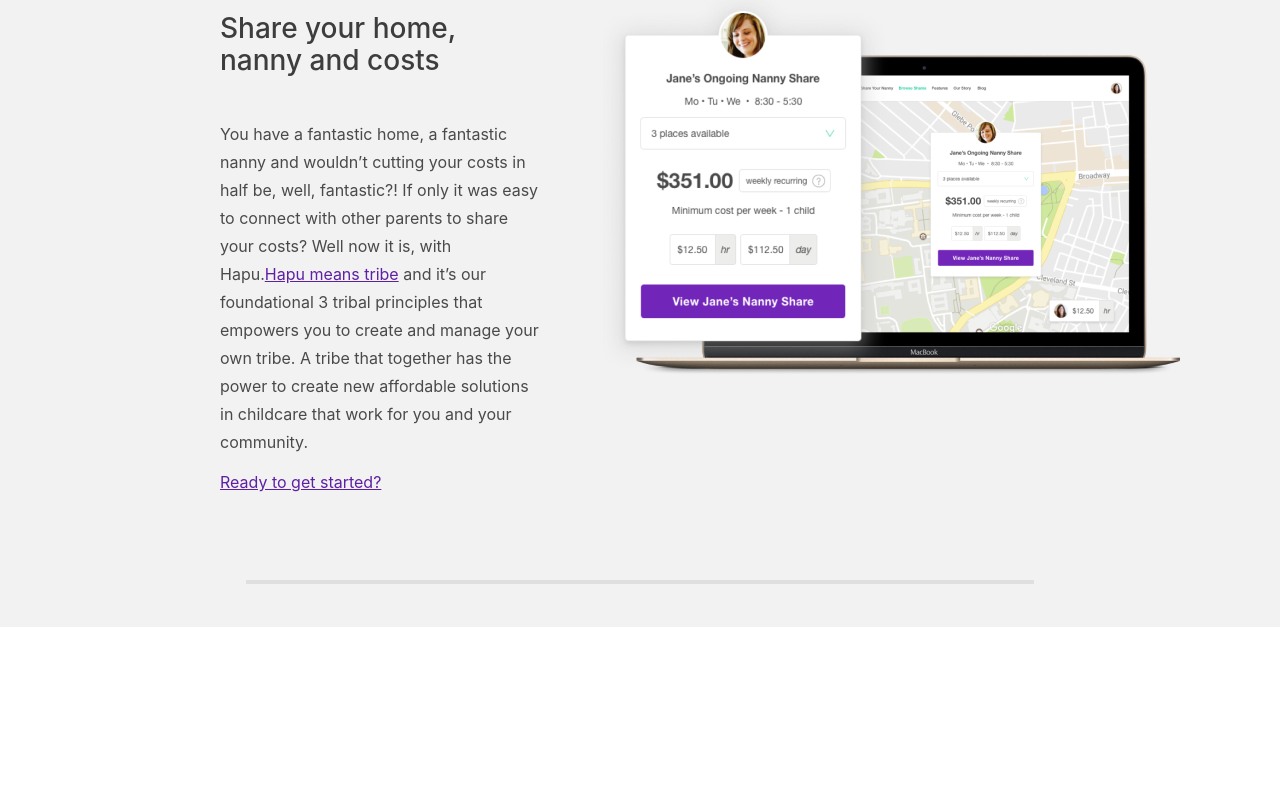
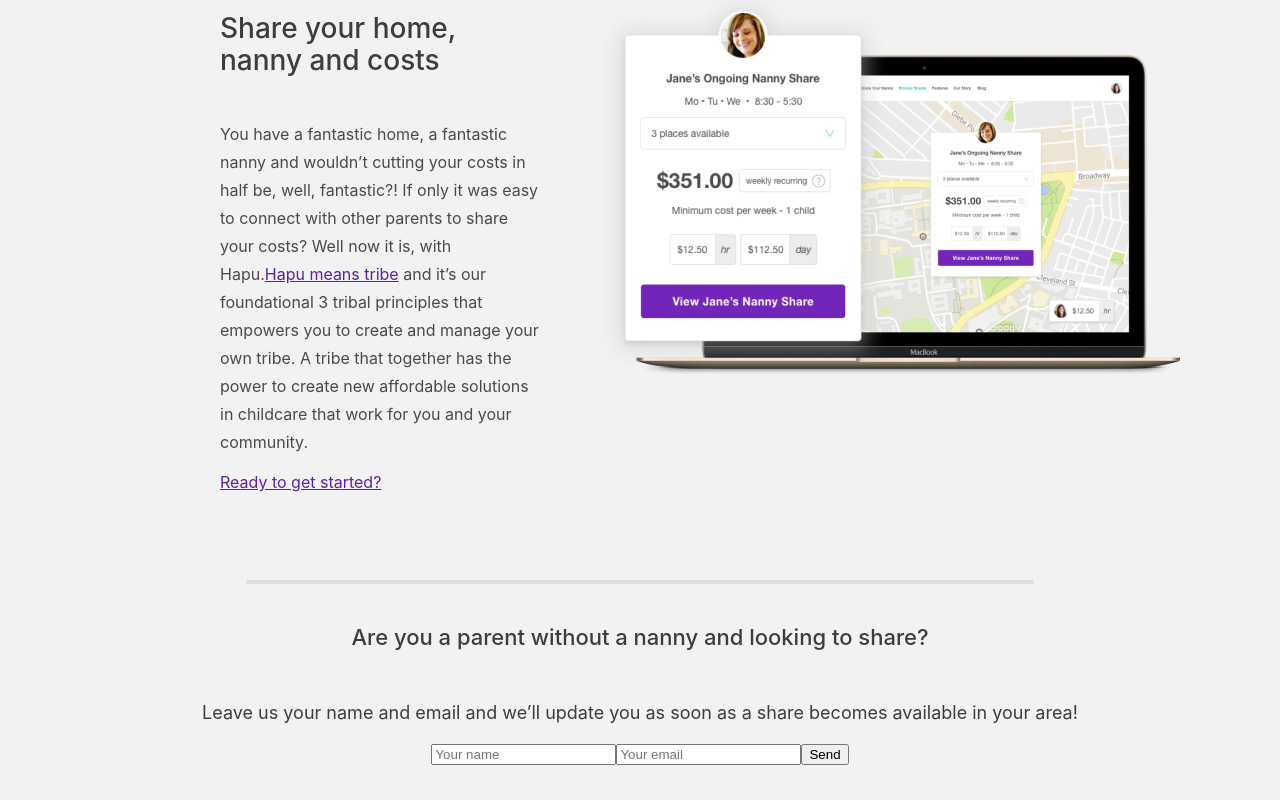
Before and after one commit to Gabriel-Goncalves/jungle-devs-challenge, a React (Create React App) app: page / in a window 1280 px wide. Shown: the part 824-1624 px from the top of the page. Before the commit the page ends 1451 px from the top, so only its background shows below. Built offline with nearby package versions, Linux system fonts and the light colour scheme; the HTML template or start-up script is replaced by a standard one.

Commit message:
started newsletter form screen

```diff
--- /dev/null
+++ b/src/components/formSecondScreen/FormSecondScreen.jsx
@@ -0,0 +1,20 @@
+import React from 'react';
+
+const FormSecondScreen = () => {
+  return (
+    <section className="form-second-screen">
+      <h4>Are you a parent without a nanny and looking to share?</h4>
+      <p>
+        Leave us your name and email and we’ll update you as soon as a share
+        becomes available in your area!
+      </p>
+      <form action="submit" className="form-to-newsletter">
+        <input type="text" placeholder="Your name" />
+        <input type="text" placeholder="Your email" />
+        <button type="button">Send</button>
+      </form>
+    </section>
+  );
+};
+
+export default FormSecondScreen;
--- a/src/screens/secondScreen/SecondScreen.jsx
+++ b/src/screens/secondScreen/SecondScreen.jsx
@@ -1,37 +1,14 @@
 import React from 'react';
-import secondSreenImage from '../../images/secondScreenImage.png';
+import ArticleSecondScreen from '../../components/articleSecondScreen/ArticleSecondScreen';
+import FormSecondScreen from '../../components/formSecondScreen/FormSecondScreen';
 import './secondScreen.css';
 
 const SecondScreen = () => {
   return (
     <div className="second-screen">
-      <article className="article-second-screen">
-        <section className="left-content-second-screen">
-          <h3>
-            Share your home, <br /> nanny and costs
-          </h3>
-          <p>
-            You have a fantastic home, a fantastic nanny and wouldn’t cutting
-            your costs in half be, well, fantastic?! If only it was easy to
-            connect with other parents to share your costs? Well now it is, with
-            Hapu.
-            <a href="#" className="link-hapu">
-              Hapu means tribe
-            </a>{' '}
-            and it’s our foundational 3 tribal principles that empowers you to
-            create and manage your own tribe. A tribe that together has the
-            power to create new affordable solutions in childcare that work for
-            you and your community.
-          </p>
-          <a href="#" className="link-hapu">
-            Ready to get started?
-          </a>
-        </section>
-        <section className="right-content-second-screen">
-          <img src={secondSreenImage} alt="exemple ongoing nanny share" />
-        </section>
-      </article>
+      <ArticleSecondScreen />
       <hr />
+      <FormSecondScreen />
     </div>
   );
 };
--- a/src/screens/secondScreen/secondScreen.css
+++ b/src/screens/secondScreen/secondScreen.css
@@ -39,10 +39,10 @@
 }
 
 .right-content-second-screen {
-  margin-left: 56px;;
+  margin-left: 56px;
 }
 
-.right-content-second-screen img{
+.right-content-second-screen img {
   width: 584px;
   height: 392px;
   margin-right: 100px;
@@ -51,6 +51,29 @@
 hr {
   width: 784px;
   height: 0px;
-  border: 2px solid #DFDFDF;
+  border: 2px solid #dfdfdf;
   text-align: center;
 }
+
+.form-second-screen {
+  display: flex;
+  flex-direction: column;
+  justify-content: space-between;
+  align-items: center;
+  color: #3d3d3d;
+  font-family: 'Inter', sans-serif;
+}
+
+.form-second-screen h4 {
+  font-size: 22px;
+  font-weight: 500;
+  line-height: 32px;
+  text-align: center;
+}
+
+.form-second-screen p {
+  font-size: 18px;
+  font-weight: 400;
+  line-height: 24px;
+  text-align: center;
+}
```
